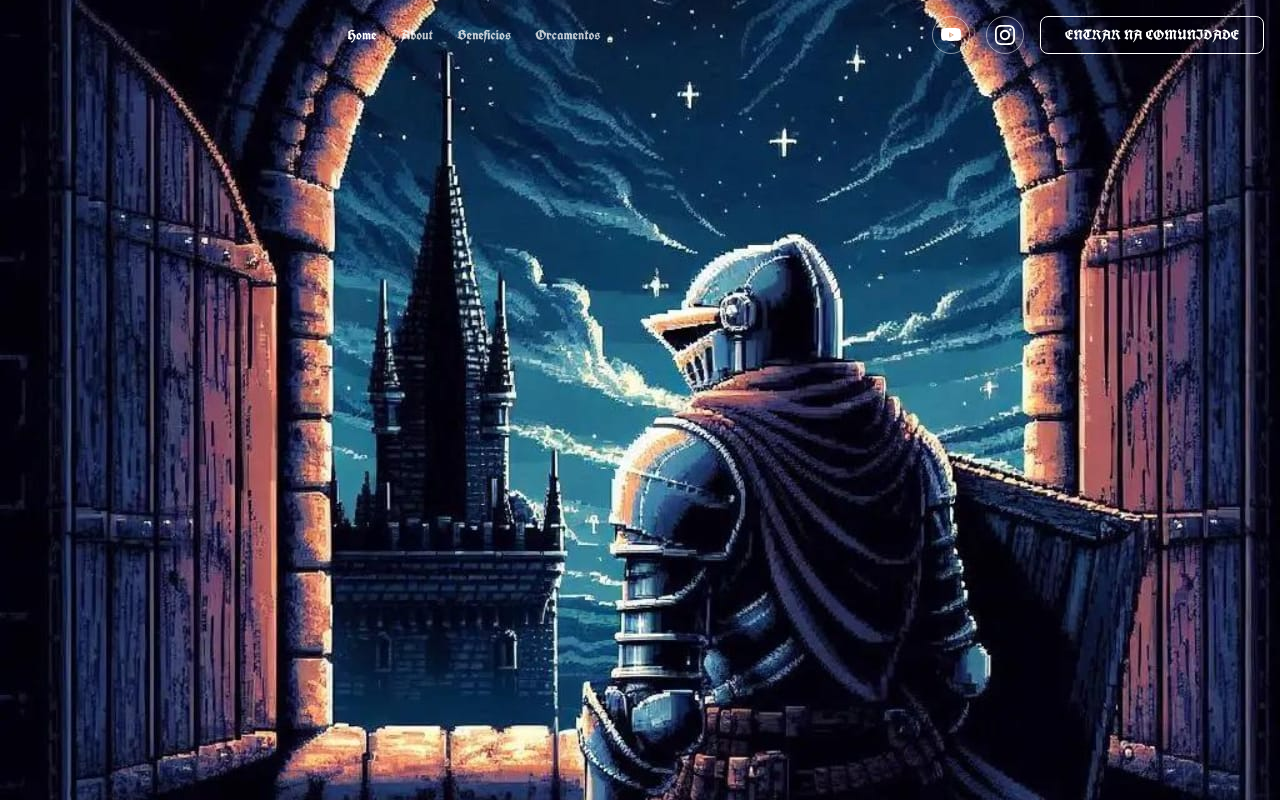
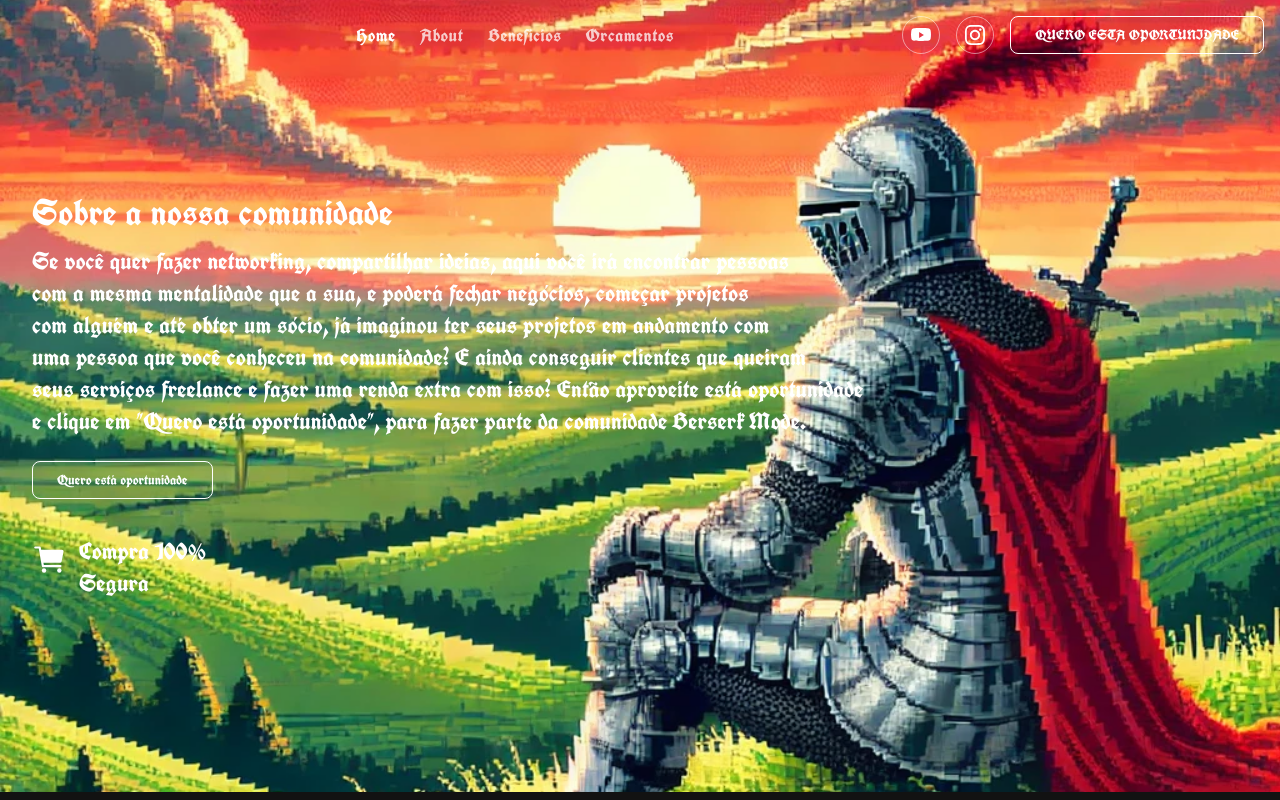
Before and after one commit to duduzinmuller/berserk-mode, a React (Create React App) app: page / in a window 1280 px wide. Built offline with nearby package versions, Linux system fonts and the light colour scheme.

Commit message:
feat: add Home

```diff
--- a/package.json
+++ b/package.json
@@ -16,6 +16,7 @@
     "react": "^19.0.0",
     "react-bootstrap": "^2.10.7",
     "react-dom": "^19.0.0",
+    "react-icons": "^5.4.0",
     "react-router-dom": "^7.1.0",
     "react-router-hash-link": "^2.4.3",
     "react-scripts": "5.0.1",
--- /dev/null
+++ b/src/animation/animations.css
@@ -0,0 +1,13 @@
+@keyframes fadeIn {
+  0% {
+    opacity: 0;
+  }
+  100% {
+    opacity: 1;
+  }
+}
+
+.fade-in {
+  opacity: 0;
+  animation: fadeIn 1s ease-out forwards;
+}
--- a/src/components/home.tsx
+++ b/src/components/home.tsx
@@ -1,11 +1,48 @@
-import Image1 from '../assets/img/Image.jpg'
+import Image1 from '../assets/img/image1.webp'
+import { IoCart } from 'react-icons/io5'
+import '../animation/animations.css'
 
 export const Home = () => {
   return (
     <div
-      className='h-screen bg-cover bg-center'
+      id='home'
+      className='[height:99vh] bg-cover bg-center'
       style={{ backgroundImage: `url(${Image1})` }}
-      id='home'
-    ></div>
+    >
+      <div className='flex flex-col justify-center items-start h-full ml-8 gap-3'>
+        <h1 className='text-4xl fade-in' style={{ animationDelay: '0s' }}>
+          Sobre a nossa comunidade
+        </h1>
+        <p className='text-2xl fade-in' style={{ animationDelay: '0.3s' }}>
+          Se você quer fazer networking, compartilhar ideias, aqui você irá
+          encontrar pessoas
+          <br /> com a mesma mentalidade que a sua, e poderá fechar negócios,
+          começar projetos
+          <br /> com alguém e até obter um sócio, já imaginou ter seus projetos
+          em andamento com <br /> uma pessoa que você conheceu na comunidade? E
+          ainda conseguir clientes que queiram
+          <br /> seus serviços freelance e fazer uma renda extra com isso? Então
+          aproveite está oportunidade
+          <br /> e clique em "Quero está oportunidade", para fazer parte da
+          comunidade Berserk Mode.
+        </p>
+        <div
+          className='relative mt-3 px-6 py-2 border border-white text-white font-bold text-sm uppercase rounded-lg transition-all duration-300 hover:text-black hover:bg-white group fade-in'
+          style={{ animationDelay: '0.6s' }}
+        >
+          <button className=''>Quero está oportunidade</button>
+        </div>
+        <div
+          className='flex items-center gap-3 mt-2 fade-in'
+          style={{ animationDelay: '0.9s' }}
+        >
+          <IoCart size={35} className='flex items-center' />
+          <p className='text-2xl mt-4'>
+            Compra 100%
+            <br /> Segura
+          </p>
+        </div>
+      </div>
+    </div>
   )
 }
--- a/src/components/navbar.tsx
+++ b/src/components/navbar.tsx
@@ -2,6 +2,7 @@ import { useState, useEffect } from 'react'
 import { HashLink } from 'react-router-hash-link'
 import NavIcon from '../assets/img/nav-icon1 (2).svg'
 import NavIcon2 from '../assets/img/nav-icon3 (1).svg'
+import NavIcon3 from '../assets/img/brand-tiktok-line.svg'
 
 export const NavBar = () => {
   const [activeLink, setActiveLink] = useState('home')
@@ -17,7 +18,6 @@ export const NavBar = () => {
     }
 
     window.addEventListener('scroll', onScroll)
-
     return () => window.removeEventListener('scroll', onScroll)
   }, [])
 
@@ -26,19 +26,22 @@ export const NavBar = () => {
   }
 
   return (
-    <div
+    <nav
       className={`fixed w-full top-0 z-50 transition-all duration-300 ${
-        scrolled ? 'bg-black py-2' : 'bg-transparent py-4'
+        scrolled ? 'bg-black py-0' : 'bg-transparent py-4'
       }`}
     >
       <div className='container mx-auto flex items-center justify-between px-4'>
-        <div></div>
+        {/* Logotipo */}
+        <div className='w-[9%]'></div>
+
+        {/* Links de navegação */}
         <div className='hidden md:flex space-x-6'>
           {['home', 'about', 'beneficios', 'orcamentos'].map((link) => (
             <a
               key={link}
               href={`#${link}`}
-              className={`text-white text-sm font-medium transition-opacity duration-300 ${
+              className={`text-white text-lg font-medium tracking-wide transition-opacity duration-300 ${
                 activeLink === link
                   ? 'opacity-100'
                   : 'opacity-75 hover:opacity-100'
@@ -49,29 +52,44 @@ export const NavBar = () => {
             </a>
           ))}
         </div>
+
+        {/* Ícones sociais e botão */}
         <div className='flex items-center space-x-4'>
+          {/* YouTube */}
           <a
-            href='#'
-            className='p-2 rounded-full border border-white/50 hover:bg-[#FF0000]'
+            href='https://youtube.com/@pablo.rodrigoo?si=gXcxSXD9eZhdLgl4'
+            className='p-2 rounded-full border border-white/50 relative overflow-hidden group'
           >
-            <img src={NavIcon} alt='YouTube' className='h-5 w-5' />
-          </a>
-          <a
-            href='#'
-            className='p-2 rounded-full border border-white/50 hover:bg-gradient-to-r hover:from-[#F58529] hover:to-[#E4405F]'
-          >
-            <img src={NavIcon2} alt='Instagram' className='h-5 w-5' />
+            <div className='absolute inset-0 bg-[#FF0000] scale-0 group-hover:scale-100 transition-transform rounded-full'></div>
+            <img
+              src={NavIcon}
+              alt='YouTube'
+              className='h-5 w-5 relative z-10'
+            />
           </a>
 
+          {/* Instagram */}
+          <a
+            href='https://www.instagram.com/pablo.rodrigooo/profilecard/?igsh=MW11ZDcxbW1kbzA3eQ== '
+            className='p-2 rounded-full border border-white/50 relative overflow-hidden group'
+          >
+            <div className='absolute inset-0 bg-gradient-to-r from-[#F58529] via-[#E4405F] to-[#285AEB] scale-0 group-hover:scale-100 transition-transform rounded-full'></div>
+            <img
+              src={NavIcon2}
+              alt='Instagram'
+              className='h-5 w-5 relative z-10'
+            />
+          </a>
           {/* Botão */}
           <HashLink
             to='#connect'
-            className='relative px-6 py-2 border border-white text-white font-bold text-sm uppercase rounded-lg transition-all duration-300 hover:text-black hover:bg-white'
+            className='relative px-6 py-2 border border-white text-white font-bold text-sm uppercase rounded-lg transition-all duration-300 hover:text-black hover:bg-white group'
           >
-            Entrar na Comunidade
+            <span className='z-10 relative'>Quero esta Oportunidade</span>
+            <div className='absolute inset-0 bg-white scale-x-0 group-hover:scale-x-100 transition-transform duration-300 origin-left'></div>
           </HashLink>
         </div>
       </div>
-    </div>
+    </nav>
   )
 }
```
Also changed, not shown: 1 other file (tests, documents, lock files or other folders).
